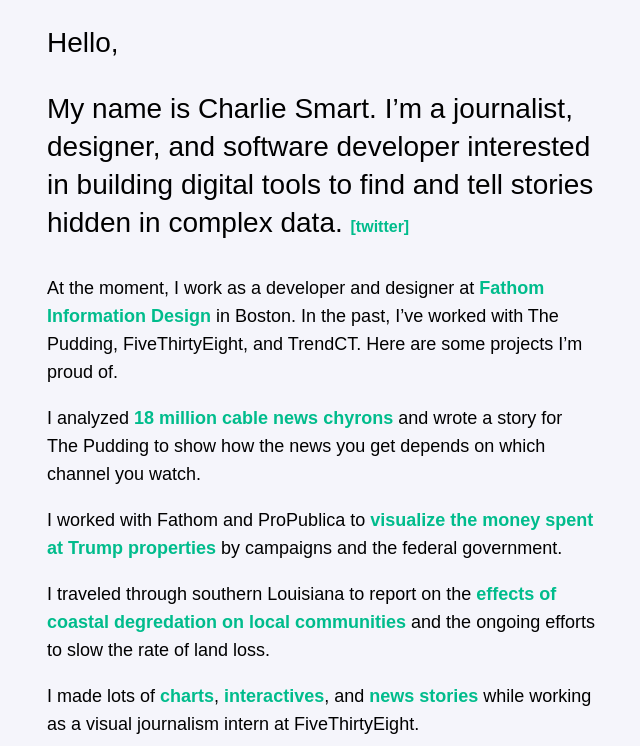
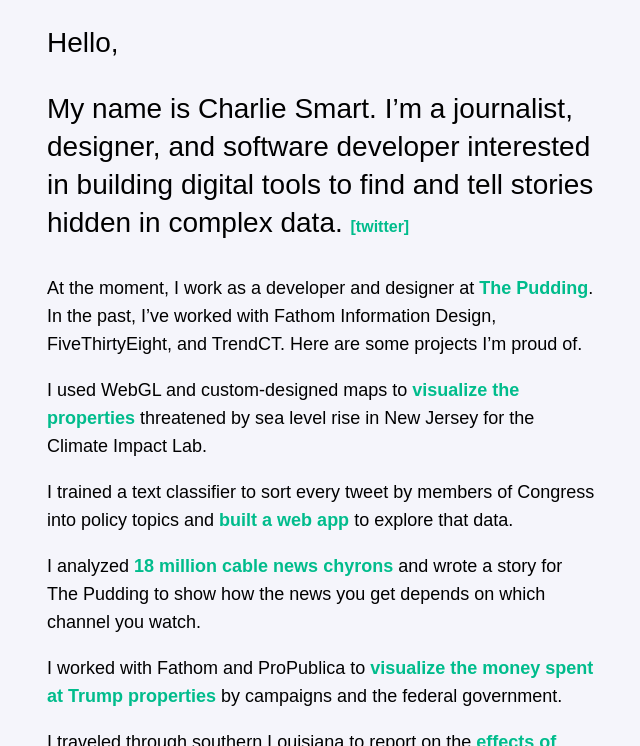
Before and after one commit to charliesmart/charlie.github.io, a Jekyll site: the page built from index.html, in a window 1280 px wide and 900 px high, cut to the strip 154-900 px from the top of the window. Shown: the whole strip, without its empty margins (318-958 px from the left). Built offline with Jekyll 4.4.1, drawn with Linux system fonts in a browser that asks for light colours; nearby versions of some CDN libraries; some web fonts are replaced; a script that is not in the unit is left out.

Commit message:
Update site copy

```diff
--- a/index.html
+++ b/index.html
@@ -13,7 +13,13 @@
         My name is Charlie Smart. I’m a journalist, designer, and software developer interested in building digital tools to find and tell stories hidden in complex data. <a target="_blank" class="social" href="https://twitter.com/charliersmart">[twitter]</a>
       </p>
       <p>
-        At the moment, I work as a developer and designer at <a class="wiggle" target="_blank" href="https://fathom.info/">Fathom Information Design</a> in Boston. In the past, I’ve worked with The Pudding, FiveThirtyEight, and TrendCT. Here are some projects I’m proud of.
+        At the moment, I work as a developer and designer at <a class="wiggle" target="_blank" href="https://pudding.cool">The Pudding</a>. In the past, I’ve worked with Fathom Information Design, FiveThirtyEight, and TrendCT. Here are some projects I’m proud of.
+      </p>
+      <p>
+        I used WebGL and custom-designed maps to <a class="image-link" data-image="nj_flood.mp4" target="_blank" href="https://njcoastalrisk.com/">visualize the properties</a> threatened by sea level rise in New Jersey for the Climate Impact Lab.
+      </p>
+      <p>
+        I trained a text classifier to sort every tweet by members of Congress into policy topics and <a class="image-link" data-image="congress_tweets.mp4" target="_blank" href="https://congress.pudding.cool">built a web app</a> to explore that data.
       </p>
       <p>
         I analyzed <a class="image-link" data-image="chyrons.mp4" target="_blank" href="https://pudding.cool/2018/01/chyrons/">18 million cable news chyrons</a> and wrote a story for The Pudding to show how the news you get depends on which channel you watch.
```
Also changed, not shown: 2 other files.
